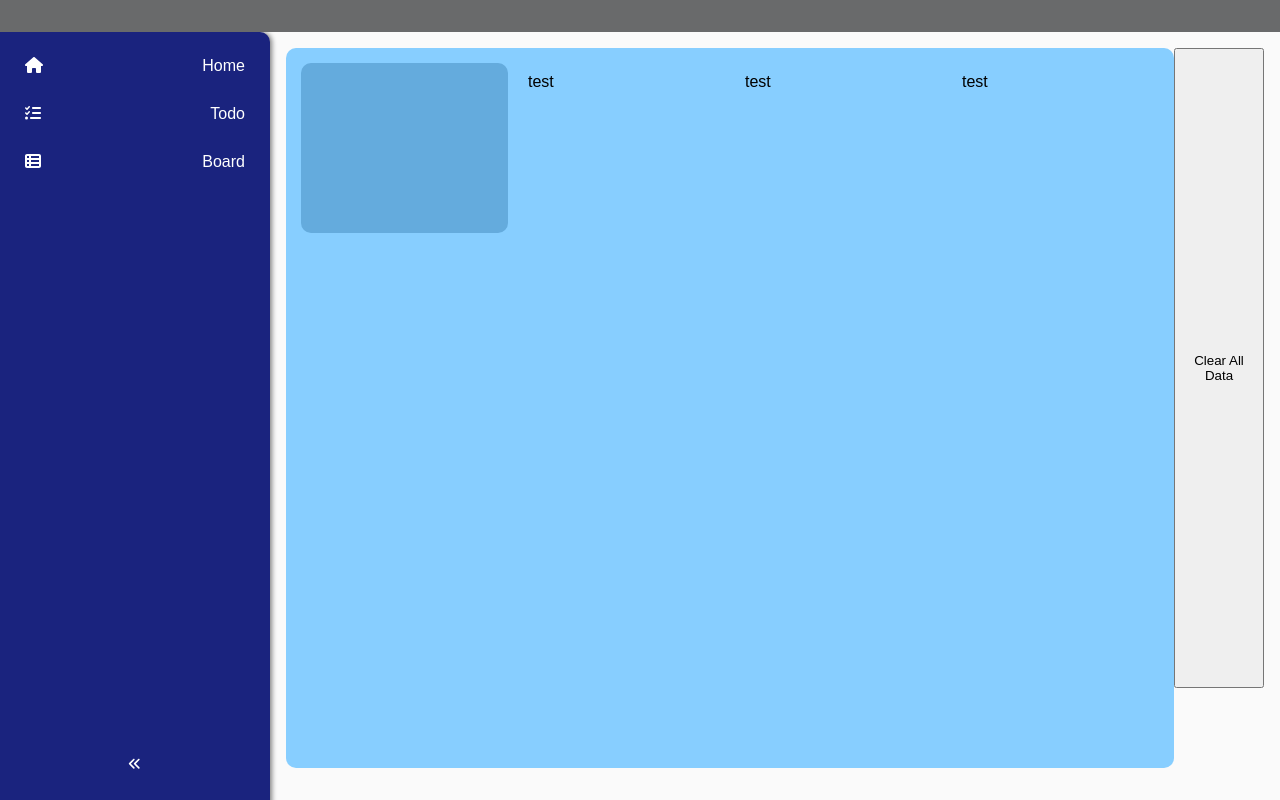
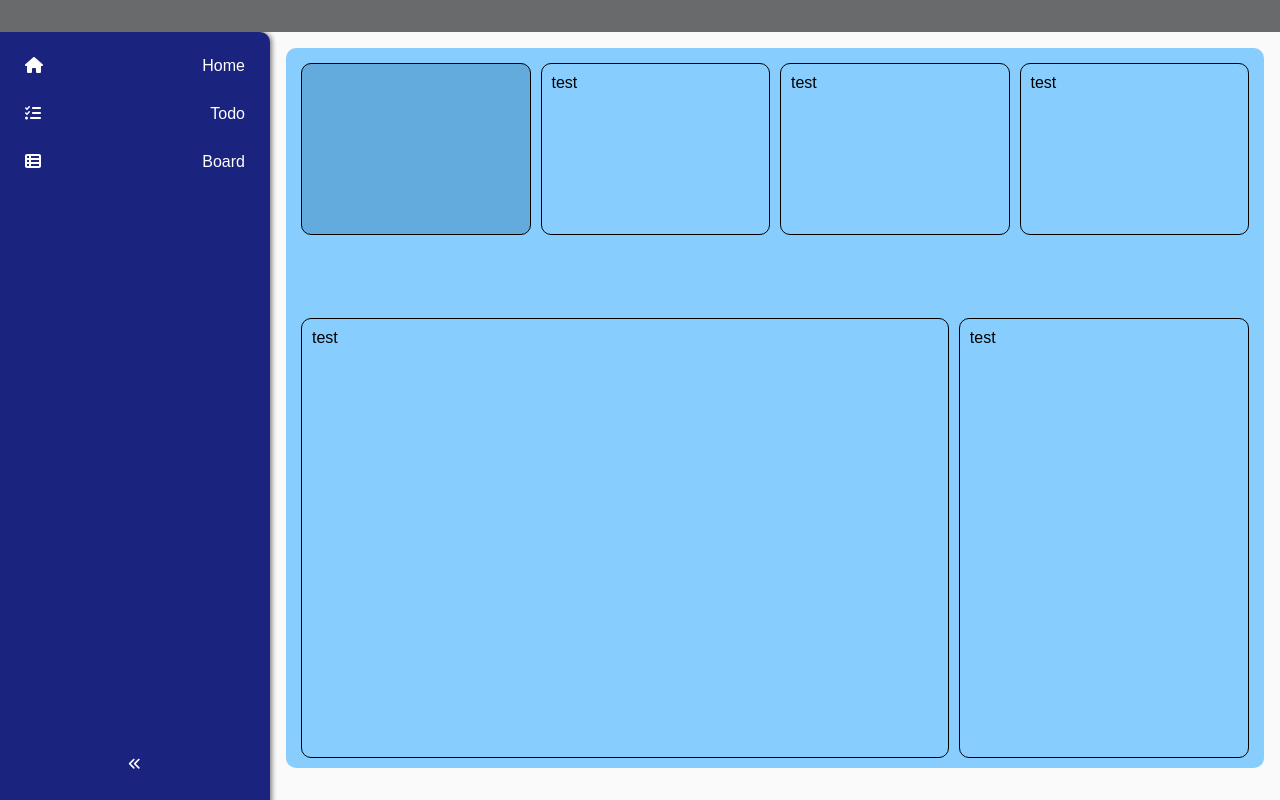
Before and after one commit to seduns/todo-app-local, an Angular app: page /home in a window 1280 px wide. Built offline with nearby package versions, Linux system fonts and the light colour scheme.

Commit message:
improve ui for homepage, display no description for task item if no description provided

```diff
--- a/src/app/board/board.component.html
+++ b/src/app/board/board.component.html
@@ -25,7 +25,7 @@
                                         <div class="todo-title" [ngClass]="{'complete-task': todo.isComplete}">
 
                                             <span class="con-title-item">{{limitWords(todo.title, 5)}}</span>
-                                            <span class="con-desc-item">{{limitWords(todo.description, 10)}}</span>
+                                            <span class="con-desc-item">{{limitWords(todo.description, 10) || "Description not provided"}}</span>
 
                                             <!-- Generate a unique index for the dropdown -->
                                             <button class="drop-btn" (click)="toggleNav($event, stateIndex + '-' + i)">
--- a/src/app/board/board.component.scss
+++ b/src/app/board/board.component.scss
@@ -178,6 +178,7 @@ button:hover {
         color: rgba(255, 0, 0, 0.567);
         font-size: 12px;
         flex: 1;
+        text-wrap: nowrap;
 
         &:hover {
             background-color: transparent;
--- a/src/app/board/board.component.ts
+++ b/src/app/board/board.component.ts
@@ -90,7 +90,7 @@ onNewCategoriesChange(): void {
   }
 
   saveEdit(): void {
-    if ( this.selectedId !== null && this.selectedTitle && this.selectedDescription && this.selectedStateNew && this.selectedLevelNew ){
+    if ( this.selectedId !== null && this.selectedTitle  && this.selectedStateNew && this.selectedLevelNew ){
 
       const todoIndex = this.todos.findIndex(todo => todo.todoId === this.selectedId);
 
@@ -98,7 +98,7 @@ onNewCategoriesChange(): void {
         this.todos[todoIndex] = {
           todoId: this.selectedId,
           title: this.selectedTitle,
-          description: this.selectedDescription,
+          description: this.selectedDescription ?? "null",
           isComplete: this.todos[todoIndex].isComplete,
           state: this.selectedStateNew,
           level: this.selectedLevelNew,
--- a/src/app/homepage/homepage.component.html
+++ b/src/app/homepage/homepage.component.html
@@ -39,13 +39,28 @@
                     test
                 </div>
             </div>
+
+            <div class="con-todo-list-2">
+
+                <div class="con-flex-1">
+                    test
+                </div>
+                <div class="con-flex-2">
+                    test
+                </div>
+            </div>
+
+
+
+
+
         </div>
     </div>
 
     <!-- Button to clear all localStorage -->
-<button (click)="clearLocalStorage()" class="clean-up-btn">
+<!-- <button (click)="clearLocalStorage()" class="clean-up-btn">
     Clear All Data
-</button>
+</button> -->
 
 
 </div>
--- a/src/app/homepage/homepage.component.scss
+++ b/src/app/homepage/homepage.component.scss
@@ -13,7 +13,8 @@
 
     .con-todo {
         display: flex;
-        height: 90vh;
+        flex-direction: column;
+        // height: 90vh;
         // border: 1px solid black;
         border-radius: 10px;
         background-color: #87ceff;
@@ -27,11 +28,10 @@
             // border: 1px solid black;
             display: flex;
             justify-content: space-between;
-            width: 100%;
-            height: 50vh;
+            height: 30vh;
 
             .con-flex-card {
-                // border: 1px solid black;
+                border: 1px solid black;
                 padding: 10px;
                 display: flex;
                 width: 100%;
@@ -111,6 +111,31 @@
             }
         }
 
+        .con-todo-list-2 {
+            // border: 1px solid black;
+            display: flex;
+            padding: 10px;
+            border-radius: 10px;
+            margin: 0px; //adjust here
+            height: 55vh;
+
+            .con-flex-1, .con-flex-2 {
+                margin: 0px 5px;
+                padding: 10px;
+                border-radius: 10px;
+            }
+
+            .con-flex-1 {
+                border: 1px solid black;
+                width: 70%;
+            }
+
+            .con-flex-2 {
+                border: 1px solid black;
+                width: 30%;
+            }
+        }
+
         .todo-card {
             list-style: none;
             padding: 60px 0px;
--- a/src/app/todo-app/todo-app.component.html
+++ b/src/app/todo-app/todo-app.component.html
@@ -36,7 +36,6 @@
                             </button>
 
                             <div class="form-controller">
-
                                 <div class="con-title-1">
                                     <label class="label-title">Title</label>
                                     <div class="con-title">
@@ -112,7 +111,7 @@
 
                                 <span class="con-title-item">{{limitWords(todo.title, 5)}}</span>
 
-                                <span class="con-desc-item">{{limitWords(todo.description, 10)}}</span>
+                                <span class="con-desc-item">{{limitWords(todo.description, 10) || "Description not provided"}}</span>
 
                                 <button class="drop-btn" (click)="toggleNav($event, i)"><fa-icon [icon]="faBar"></fa-icon></button>
 
--- a/src/app/todo-app/todo-app.component.scss
+++ b/src/app/todo-app/todo-app.component.scss
@@ -192,6 +192,7 @@
             overflow: hidden;
             display: -webkit-box;
             -webkit-line-clamp: 3; /* Set max number of lines before truncating */
+            line-clamp: 3;
             -webkit-box-orient: vertical;
 
             /* Important: These properties help with text wrapping */
--- a/src/app/todo-app/todo-app.component.ts
+++ b/src/app/todo-app/todo-app.component.ts
@@ -28,7 +28,7 @@ export class TodoAppComponent implements OnInit {
   description: string = '';
   selectState: string = 'new';
   selectLevel: string = 'medium';
-  selectCategories: string | null = null;
+  selectCategories: string = 'other';
   isComplete: boolean = false;
   submissionDate: string | null = null;
   storeLatestTodo: number = 0 ;
@@ -192,7 +192,7 @@ onDocumentClick(event: Event): void {
 
 
   submit(): void {
-    if (this.title && this.description && this.selectState && this.selectCategories) {
+    if (this.title && this.selectState && this.selectCategories) {
 
       this.todoId = this.getLatestTodoId() + 1;
 
@@ -202,8 +202,8 @@ onDocumentClick(event: Event): void {
         localStorage.setItem('todos', JSON.stringify(this.todos));  // submit new to localStorage.
       }
 
-      console.log('New todo added: ', this.title);
-      alert('New todo added');
+      console.log('New task added: ', this.title);
+      alert('New task added');
       this.loadTodo();
       this.checkLocalStorageUsage();
       this.title = '';  // Clear the input field after submission.
@@ -234,6 +234,8 @@ onDocumentClick(event: Event): void {
 
     this.selectedNavIndex = null;
   }
+
+
 
   delete(index: number, event: Event): void {
     event.stopPropagation();
@@ -288,11 +290,11 @@ onDocumentClick(event: Event): void {
   }
 
   saveEdit(): void {
-    if ( this.selectedIndex !== null && this.selectedTitle && this.selectedDescription && this.selectedStateNew && this.selectedLevelNew && this.selectedCategoriesNew && this.selectedUpdateDate){
+    if ( this.selectedIndex !== null && this.selectedTitle && this.selectedStateNew && this.selectedLevelNew && this.selectedCategoriesNew && this.selectedUpdateDate){
       this.todos[this.selectedIndex] = {
         todoId: this.selectedId ?? 0,
         title: this.selectedTitle,
-        description: this.selectedDescription,
+        description: this.selectedDescription ?? "null",
         isComplete: this.selectedStateNew === "done" ? true : false,
         state: this.selectedStateNew,
         level: this.selectedLevelNew,
@@ -320,6 +322,13 @@ onDocumentClick(event: Event): void {
       console.log('New level: ' + this.selectedLevelNew);
 
     }
+  }
+
+  isAddNewCate: boolean = false;
+
+  addNewCategory(): void {
+    this.isAddNewCate = !this.isAddNewCate;
+    console.log(this.isAddNewCate);
   }
 
   limitWords(title: string, limit: number = 5): string {
```
Lines whose indentation alone changed are shown as unchanged.
